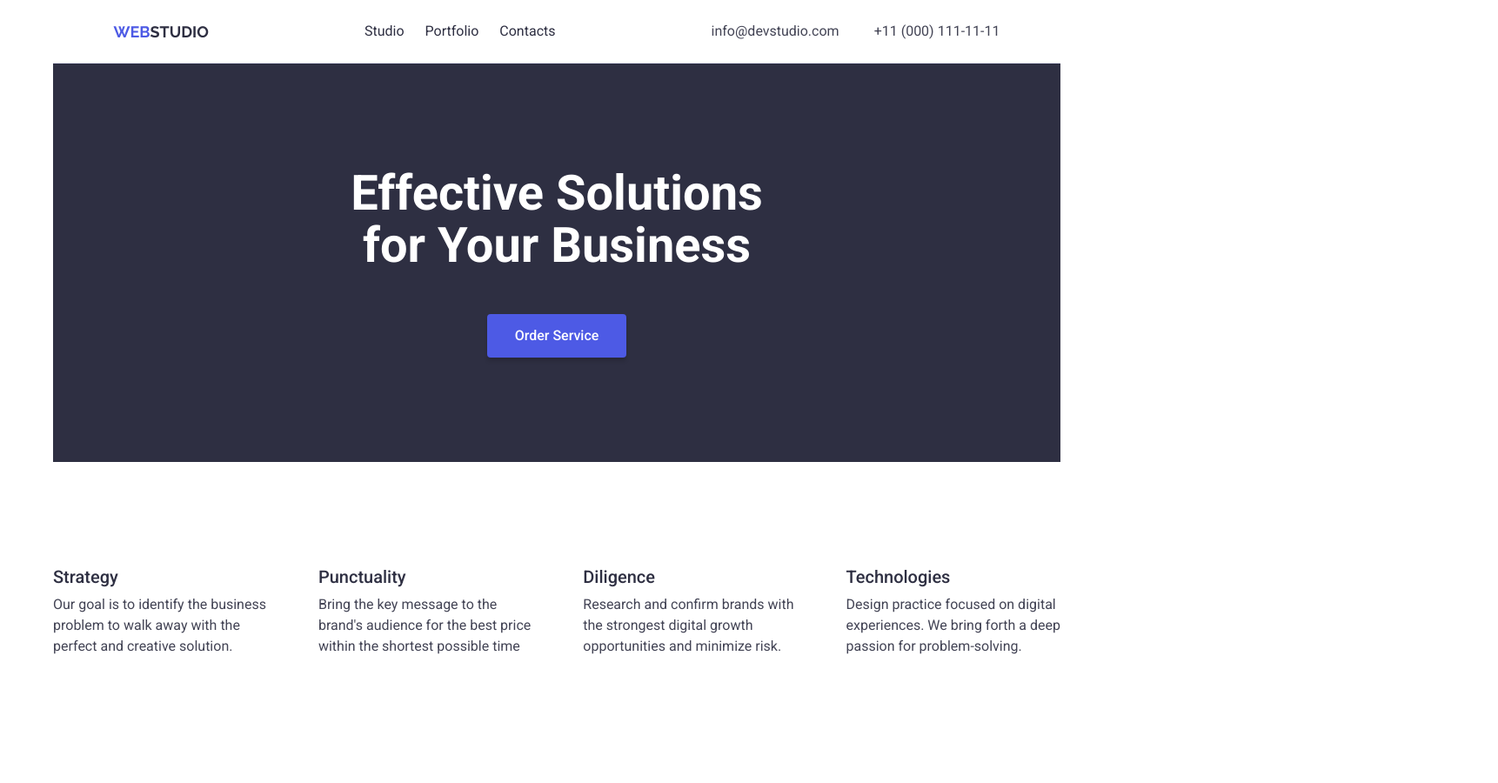
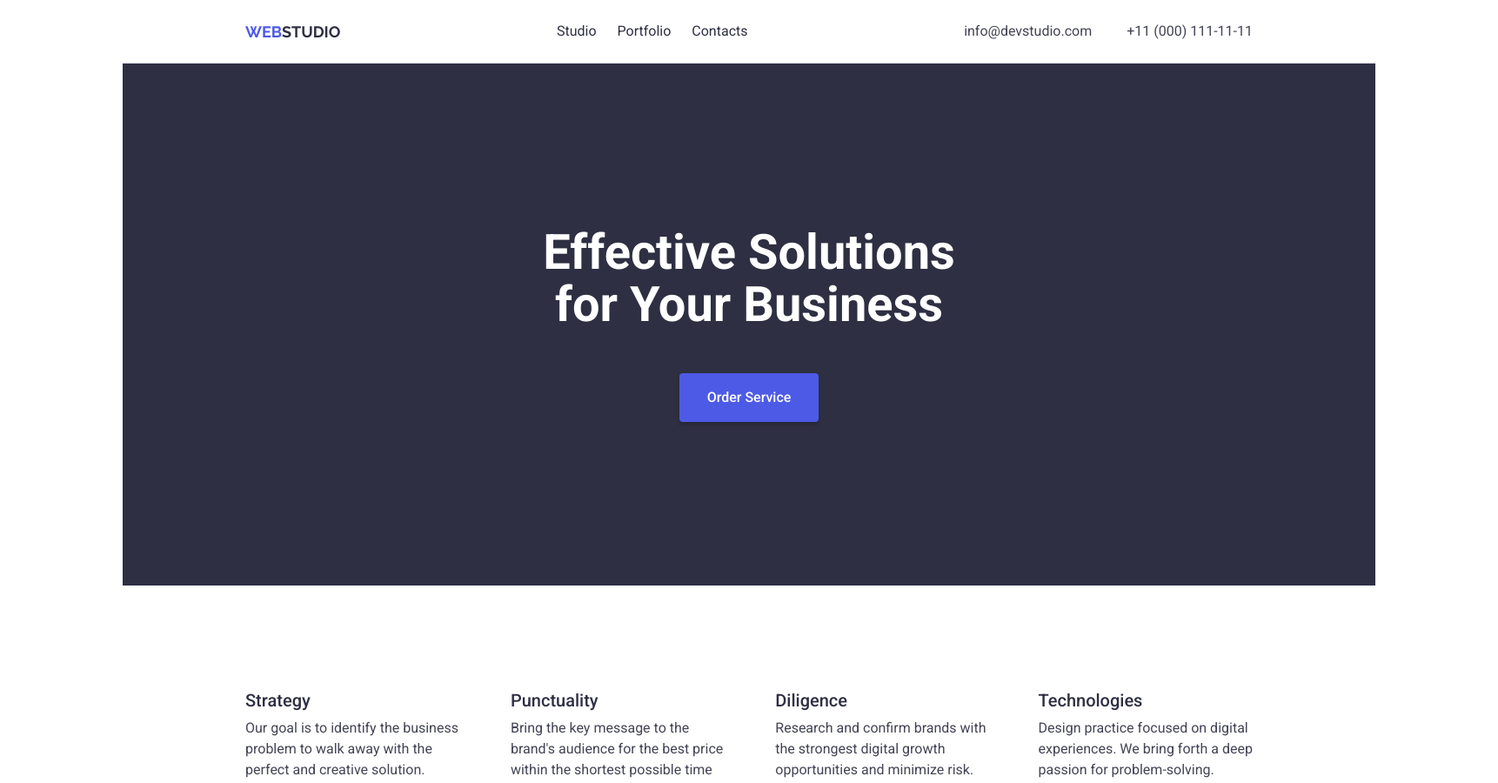
Before and after one commit to Hajimee1/goit-markup-hw-03, a plain HTML site: page index.html in a window 1280 px wide. Shown: the top 900 px of the page at 87% size, 1722 px wide, since content can reach past the window. Drawn offline with nearby package versions, Linux system fonts and the light colour scheme.

Commit message:
Revize homework3

```diff
--- a/css/style.css
+++ b/css/style.css
@@ -7,7 +7,9 @@ body {
 }
 
 .container {
-  width: 1158px;
+  width: 1440px;
+  padding: 0 141px;
+  box-sizing: content-box;
   margin: 0 auto;
 }
 
@@ -40,6 +42,7 @@ address > a {
 
 .section:first-child {
   background-color: #2e2f42;
+  width: 100%;
 }
 
 .service-button {
@@ -123,13 +126,16 @@ a {
   padding: 24px 0;
 }
 
-.section {
+.section:not(:first-child) {
   padding: 120px 0;
 }
-
+.ulist,
+header {
+  padding: 0 141px;
+}
 header {
   display: flex;
-  justify-content: space-around;
+  justify-content: space-between;
   align-items: center;
   gap: 40px;
   border-bottom: 1px solid #e7e9fc; /* B13 */
@@ -155,19 +161,23 @@ address {
 
 #our-team {
   text-align: center;
+  background-color: #f4f4fd;
 }
 
 #our-portfolio .ulist {
   flex-wrap: wrap;
   row-gap: 48px;
 }
-
+#our-portfolio {
+  text-align: center;
+}
 #our-portfolio .card-content {
   border-bottom: 1px solid #e7e9fc; /* B16 */
 }
 
 #head-view {
   text-align: center;
+  padding: 188px 0px;
 }
 
 h2 {
@@ -176,6 +186,7 @@ h2 {
 
 button {
   padding: 16px 32px;
+  line-height: 1.5;
 }
 
 h1 {
```
